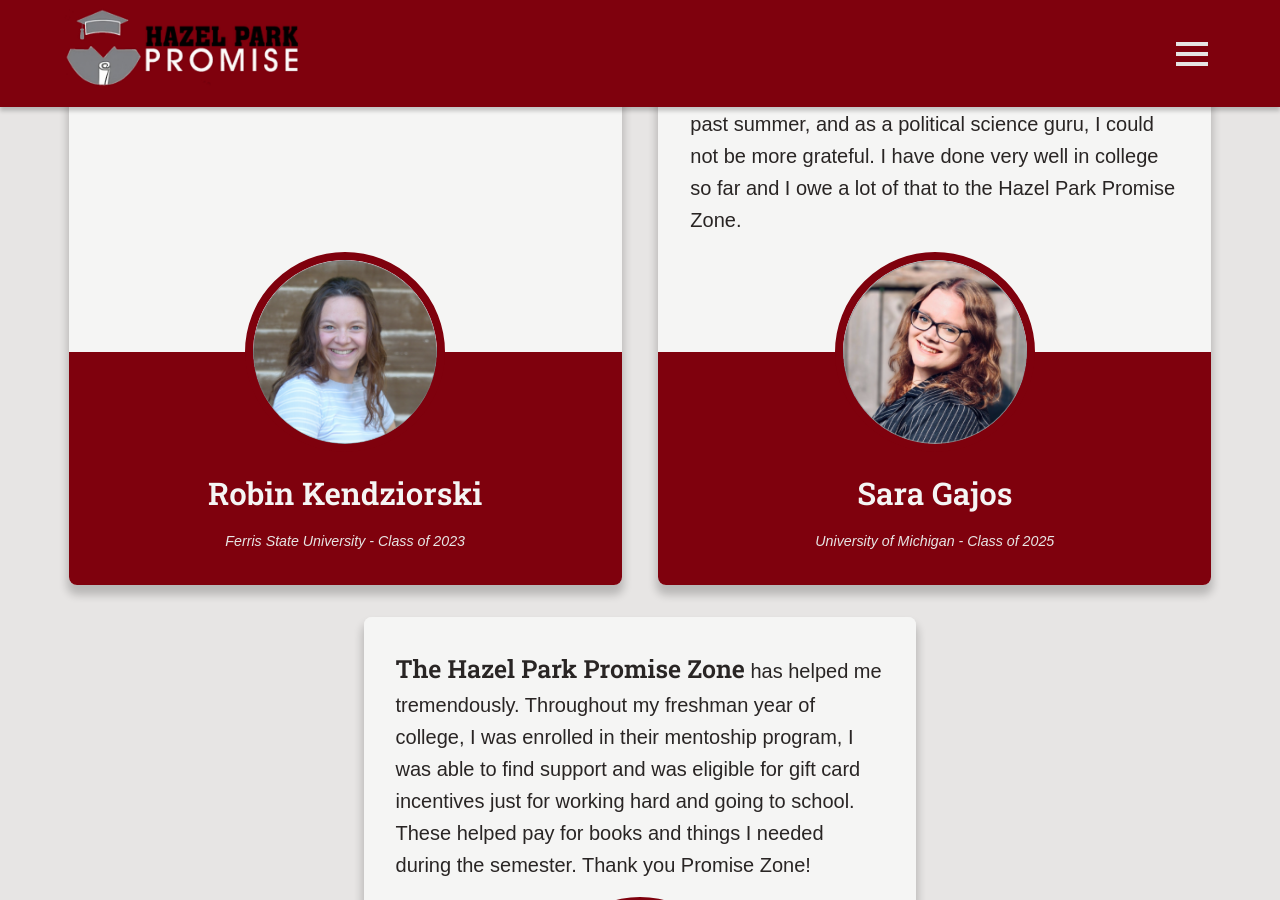
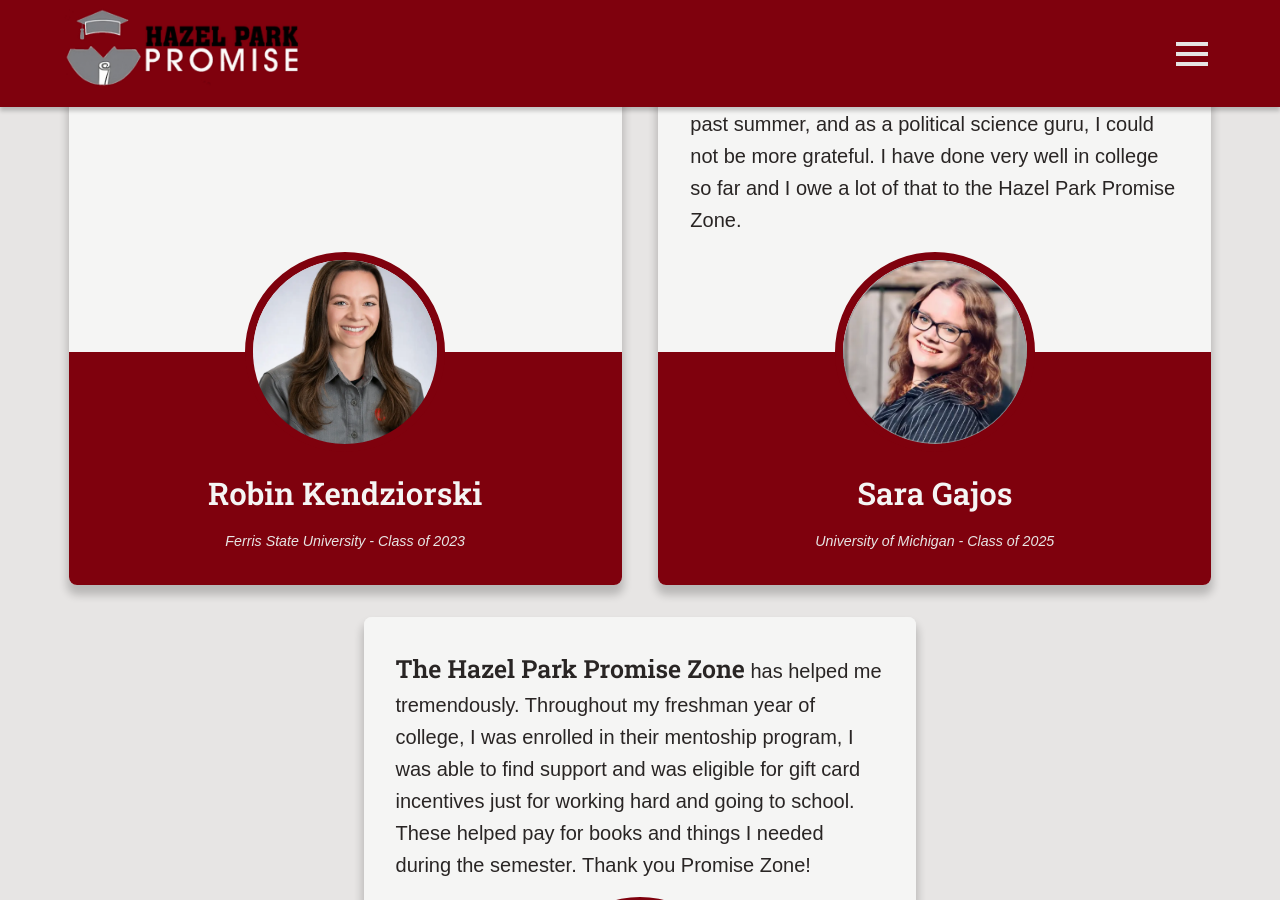
Before and after one commit to rsdrew/promiseZone, a Jekyll site: the page built from index.html, in a window 1280 px wide and 900 px high, scrolled down 3198 px. Built offline with Jekyll 4.4.1, drawn with Linux system fonts in a browser that asks for light colours.

Commit message:
Optimized testimonial images

```diff
--- a/_includes/components/testimonial.html
+++ b/_includes/components/testimonial.html
@@ -3,7 +3,7 @@
     <p class="testimonial__text"><span class="text-body--bold">The Hazel Park Promise Zone</span> {{ include.text }}</p>
   </div>
   <div class="testimonial__middle">
-    <img class="testimonial__picture" src="{{ site.baseurl }}/assets/images/testimonials/{{ include.filename }}.png" alt="{{ include.name }}" height="200" width="200" />
+    <img class="testimonial__picture" src="{{ site.baseurl }}/assets/images/testimonials/{{ include.filename }}.webp" alt="{{ include.name }}" height="200" width="200" />
   </div>
   <div class="testimonial__bottom">
     <div class="testimonial__name text-align-center text-subheader text-subheader--light">{{ include.name }}</div>
--- a/_sass/pages/testimonials.scss
+++ b/_sass/pages/testimonials.scss
@@ -45,6 +45,7 @@
   &__picture {
     border-radius: 50%;
     border: var(--sp-md) solid var(--brand);
+    object-fit: cover;
   }
 
   &__name {
```
Also changed, not shown: assets/images/testimonials/andrew-a.png (deleted), assets/images/testimonials/andrew-a.webp (added), assets/images/testimonials/kadija-j.png (deleted), assets/images/testimonials/kadija-j.webp (added), assets/images/testimonials/kaleb-g.png (deleted), assets/images/testimonials/kaleb-g.webp (added), assets/images/testimonials/olivia-f.png (deleted), assets/images/testimonials/olivia-f.webp (added), assets/images/testimonials/robin-k.png (deleted), assets/images/testimonials/robin-k.webp (added), assets/images/testimonials/samantha-p.png (deleted), assets/images/testimonials/samantha-p.webp (added), assets/images/testimonials/sara-g.png (deleted), assets/images/testimonials/sara-g.webp (added).
